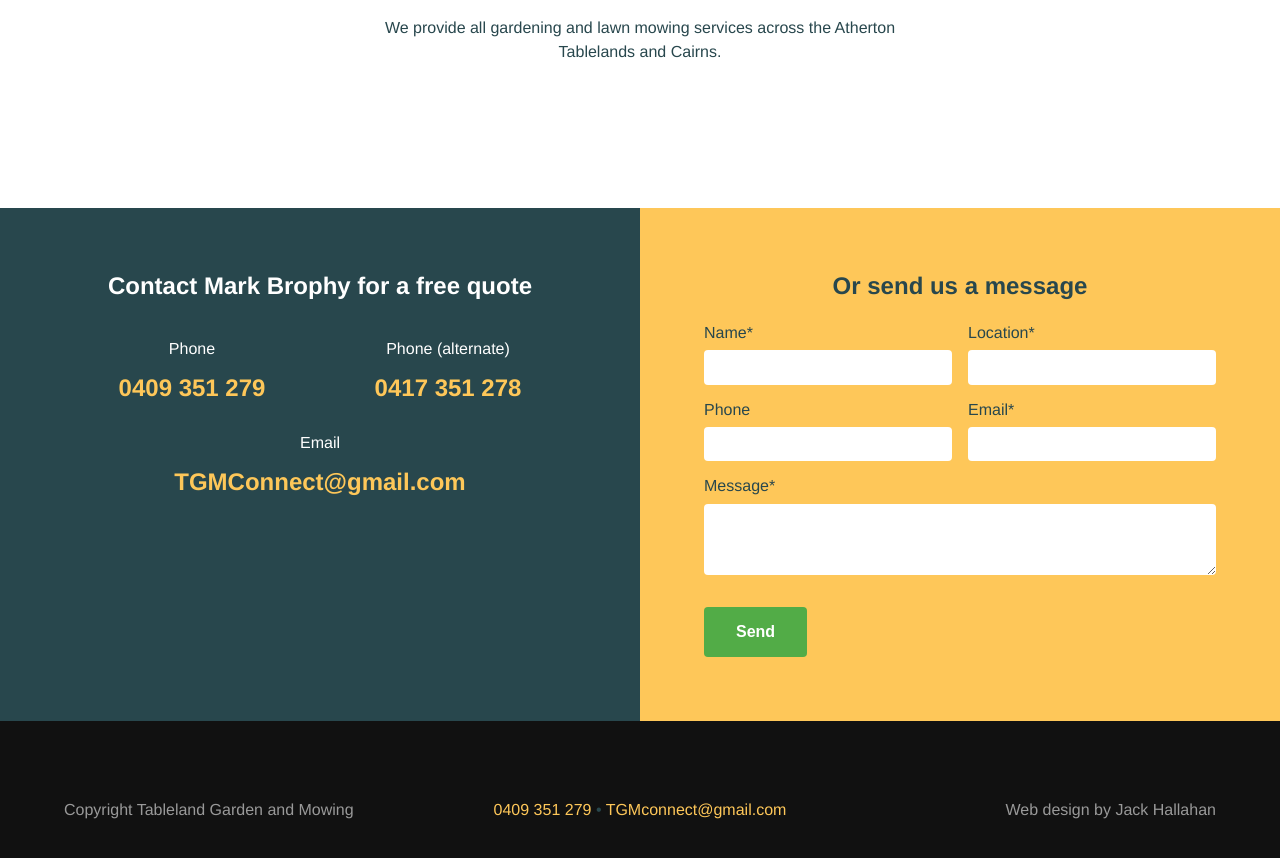
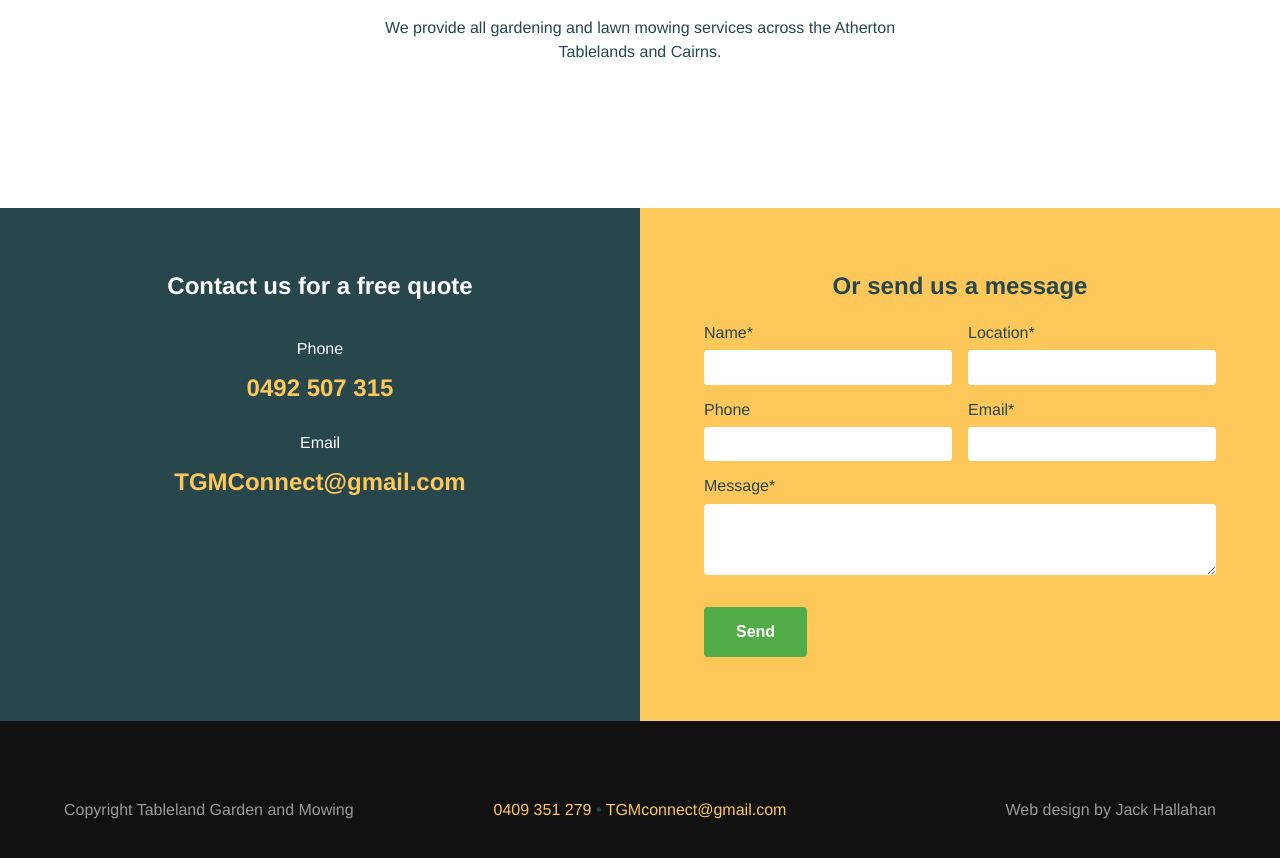
Before and after one commit to tablelandgardenandmowing/tableland-garden-and-mowing, a Jekyll site: the page built from index.html, in a window 1280 px wide and 900 px high, scrolled down 2257 px. Shown: the top 858 px of the window. Built offline with Jekyll 4.4.1, drawn with Linux system fonts in a browser that asks for light colours; nearby versions of some CDN libraries.

Commit message:
Testing direct commit to GH

```diff
--- a/_includes/contact.html
+++ b/_includes/contact.html
@@ -1,15 +1,11 @@
 <div class="= mt5-ns mt3 cf bg-dark-green" id="contact">
 
     <div class="fl w-50-l pa5-l pa4 white w-100 tc mb3">
-      <h3 class="mt0 f3-ns f4">Contact Mark Brophy for a free quote</h3>
+      <h3 class="mt0 f3-ns f4">Contact us for a free quote</h3>
       <div class="cf w-100 pb3">
-        <div class="w-50 ph3 fl ">
+        <div class="w-100 ph3 fl ">
           <p class="f6 f5-ns">Phone</p>
-          <a href="tel:0409351279" class="fw7 dim yellow link f3-ns f4">0409 351 279</a>
-        </div>
-        <div class="w-50 ph3 fl ">
-          <p class="f6 f5-ns">Phone (alternate)</p>
-          <a href="tel:0417351278" class="fw7 dim yellow link f3-ns f4">0417 351 278</a>
+          <a href="tel:0409351279" class="fw7 dim yellow link f3-ns f4">0492 507 315</a>
         </div>
       </div>
       <p class="f6 f5-ns">Email</p>
```
